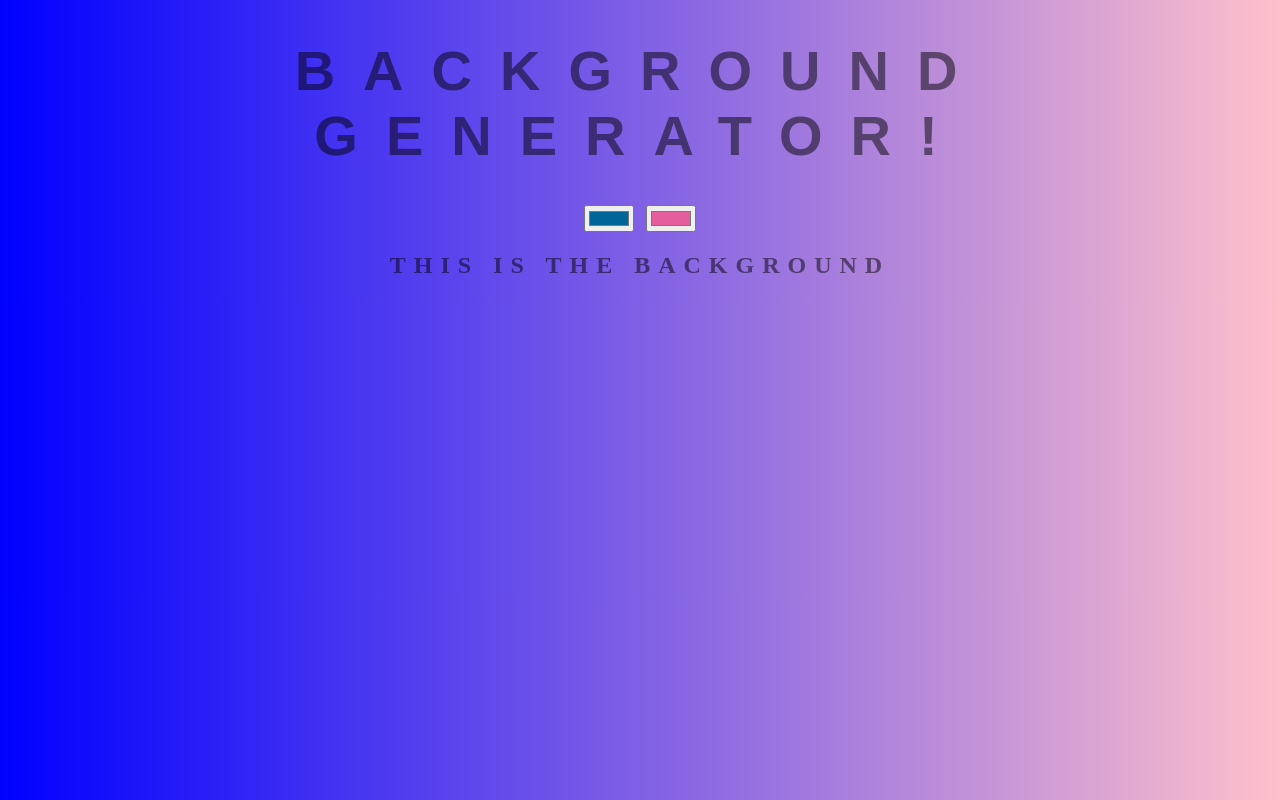
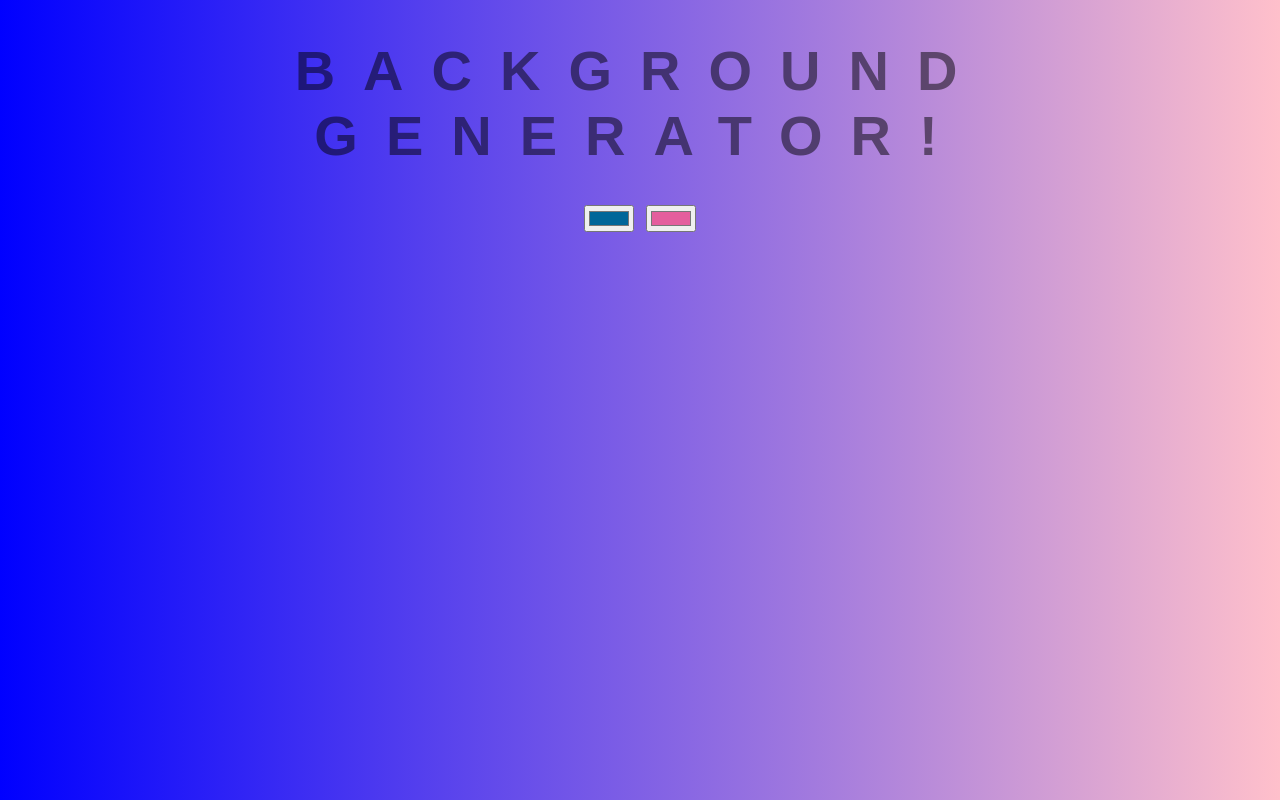
Before and after one commit to SoftwareIntrospectre/background-generator, a plain HTML site: page index.html in a window 1280 px wide. Drawn offline with Linux system fonts and the light colour scheme.

Commit message:
testing changes

```diff
--- a/index.html
+++ b/index.html
@@ -9,7 +9,7 @@
 		<h1>Background Generator!</h1>
 		<input class="color1" type="color" name="color1" value="#006699">
 		<input class ="color2" type="color" name="color2" value="#E45E9D">
-		<h2>This is the background</h2>
+
 		<h3></h3>
 		<script type="text/javascript" src="script.js"></script>
 	</body>
```
